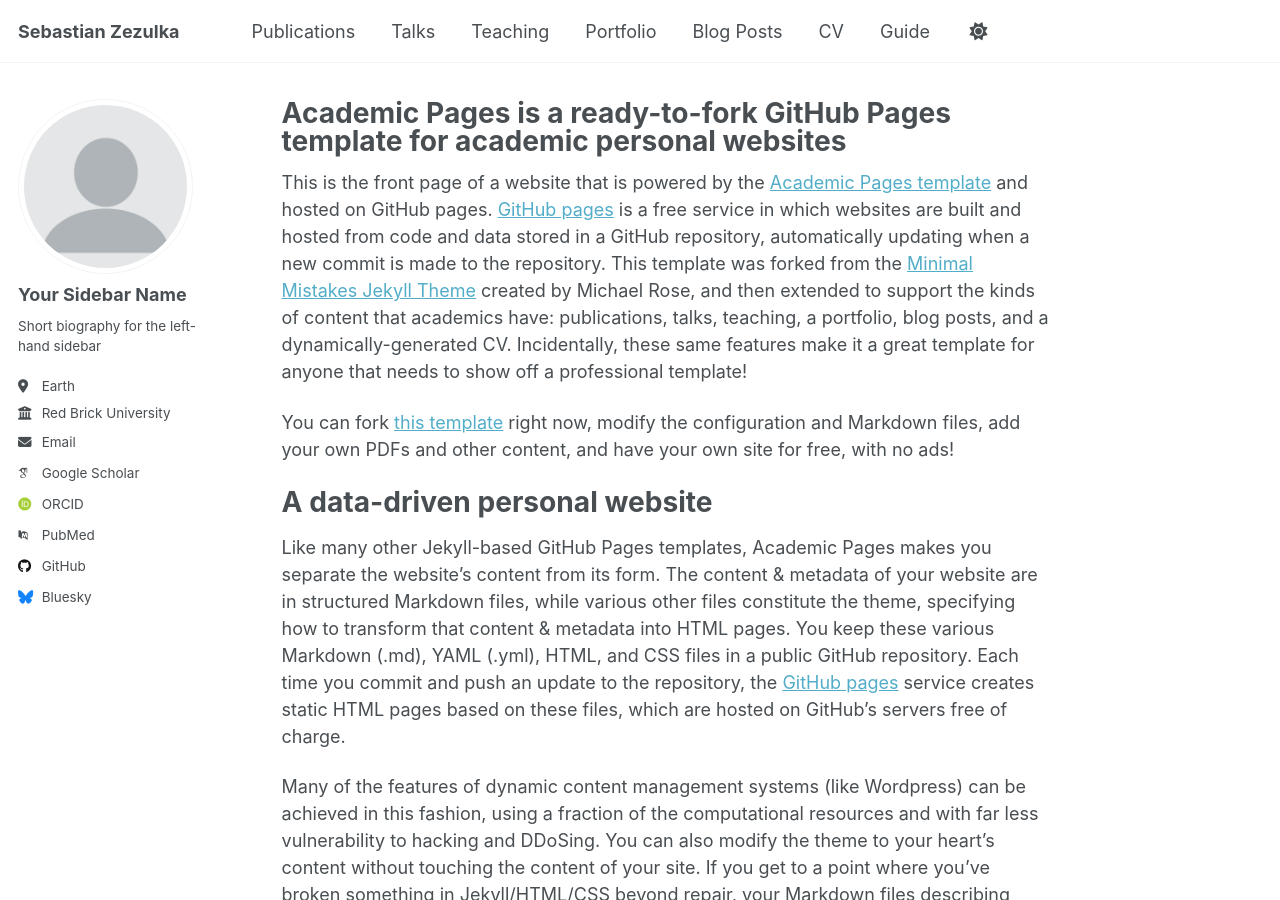
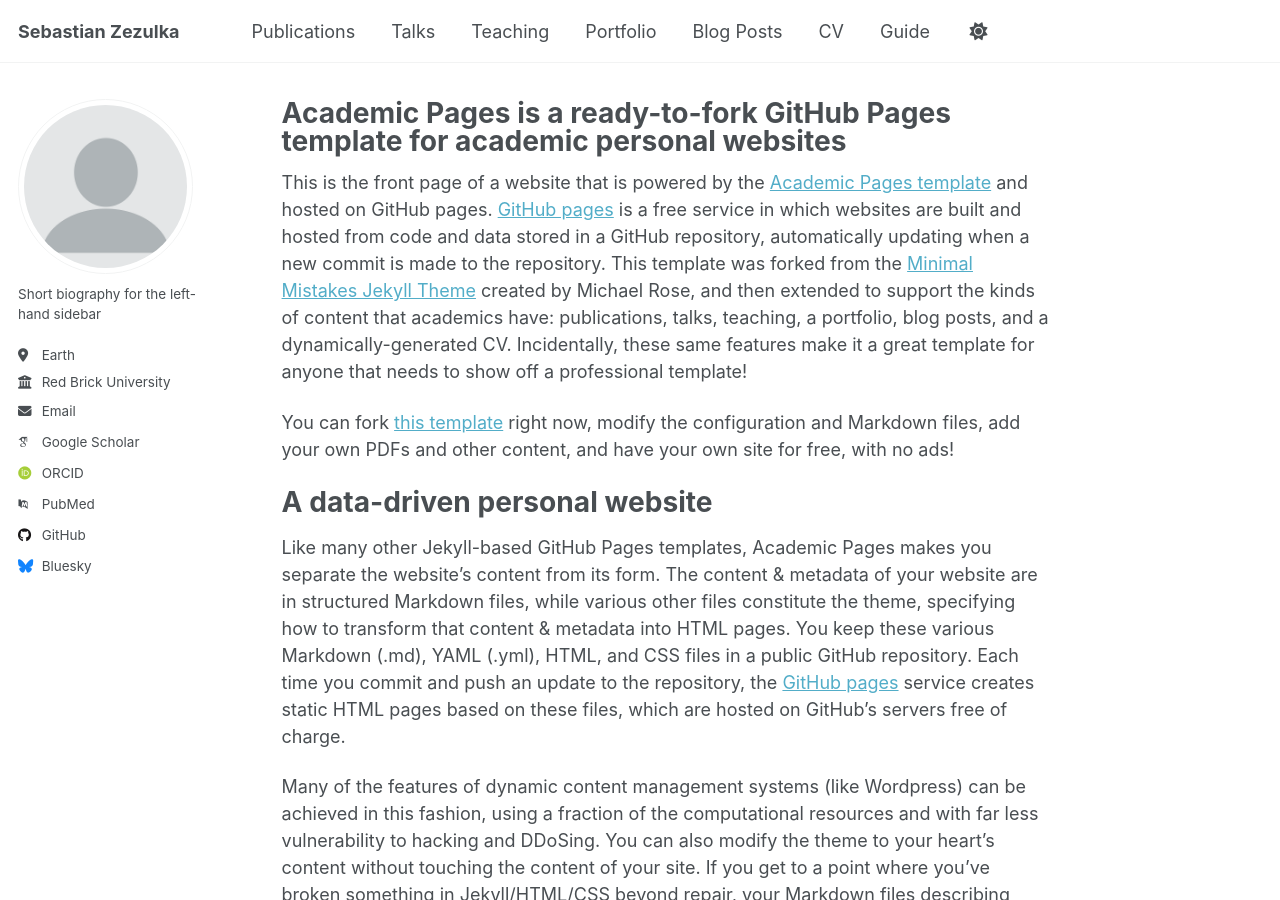
Before and after one commit to sezezulka/sezezulka.github.io, a Jekyll site: the page built from _pages/about.md, in a window 1280 px wide and 900 px high. Built offline with Jekyll 4.4.1, drawn with Linux system fonts in a browser that asks for light colours; some web fonts are replaced; a script that is not in the unit is left out.

Commit message:
test &name

```diff
--- a/_config.yml
+++ b/_config.yml
@@ -23,7 +23,7 @@ repository               : "sezezulka/sezezulka.github.io"
 author:
   # Biographic information
   avatar           : "profile.png"
-  name             : "Your Sidebar Name"
+  name             : &name
   pronouns         : # example: "she/her"
   bio              : "Short biography for the left-hand sidebar"
   location         : "Earth"
```
